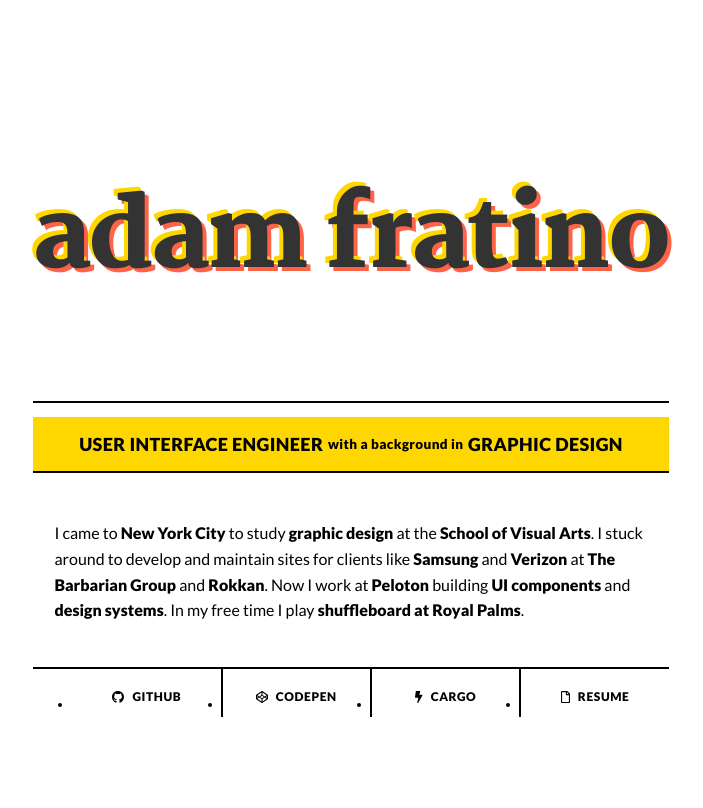
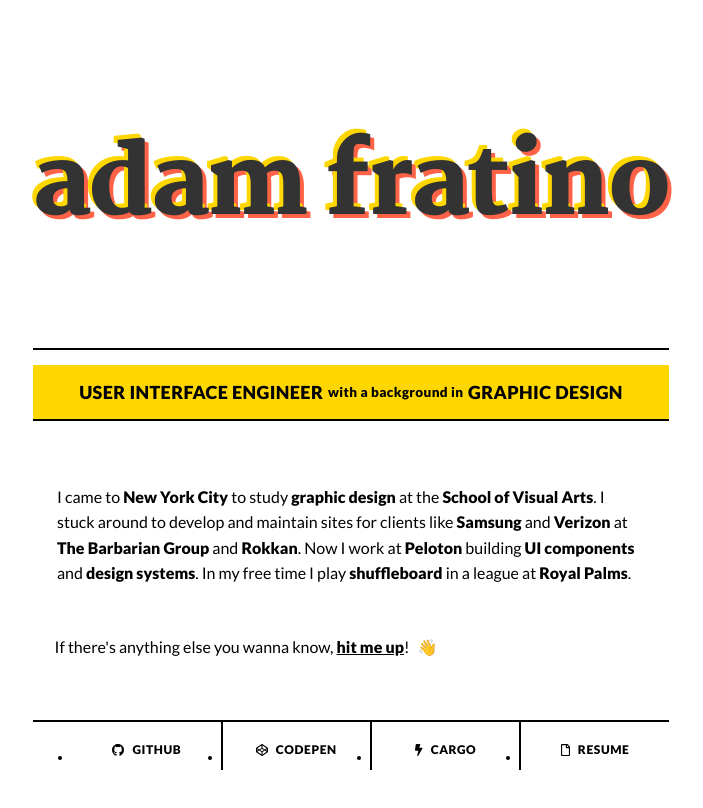
Before and after one commit to adamfratino/homepage, a Next.js app: page / in a window 1280 px wide. Shown: the top 808 px of the page, without its empty margins (297-1000 px from the left). Built offline with nearby package versions, Linux system fonts and the light colour scheme.

Commit message:
more (probably unnecessary) tweaking

```diff
--- /dev/null
+++ b/components/Contact.js
@@ -0,0 +1,43 @@
+import styled from 'styled-components';
+
+const Contact = ({ children }) => (
+  <ContactContainer>
+    <StyledContact>{children}</StyledContact>
+  </ContactContainer>
+);
+
+export default Contact;
+
+const ContactContainer = styled.div`
+  display: flex;
+  justify-content: center;
+  width: 100%;
+`;
+
+const StyledContact = styled.p`
+  font-family: 'Lato', sans-serif;
+  line-height: 1.6;
+  padding: 0 16px 32px;
+  max-width: 625px;
+  display: inline-block;
+  width: 100%;
+
+  @media (max-width: 700px) {
+    font-size: 14px;
+    padding: 32px 0;
+  }
+
+  a {
+    color: black;
+    font-weight: 600;
+    text-decoration: underline;
+
+    &:hover {
+      background-color: gold;
+    }
+  }
+
+  .wave {
+    margin-left: 8px;
+  }
+`;
--- a/components/Description.js
+++ b/components/Description.js
@@ -11,16 +11,14 @@
 const DescriptionContainer = styled.div`
   display: flex;
   justify-content: center;
-  width: 100%;
 `;
 
 const StyledDescription = styled.p`
   font-family: 'Lato', sans-serif;
   line-height: 1.6;
-  padding: 16px;
-  max-width: 625px;
+  padding: 32px 16px 16px;
+  max-width: 620px;
   display: inline-block;
-  width: 100%;
 
   @media (max-width: 700px) {
     font-size: 14px;
--- a/components/LinkGroup.js
+++ b/components/LinkGroup.js
@@ -97,7 +97,6 @@
         }
 
         span {
-          background-color: gold;
           transform: translate3d(4px, 0, 0);
         }
       }
--- a/components/index.js
+++ b/components/index.js
@@ -1,3 +1,4 @@
+import Contact from './Contact';
 import Container from './Container';
 import Description from './Description';
 import LinkGroup from './LinkGroup';
@@ -5,4 +6,4 @@
 import TextBand from './TextBand';
 import Title from './Title';
 
-export { Container, Description, LinkGroup, Main, TextBand, Title };
+export { Contact, Container, Description, LinkGroup, Main, TextBand, Title };
--- a/pages/index.js
+++ b/pages/index.js
@@ -1,6 +1,6 @@
 import Head from 'next/head';
 import { useEffect, useState } from 'react';
-import { Container, Description, LinkGroup, Main, TextBand, Title } from '../components';
+import { Contact, Container, Description, LinkGroup, Main, TextBand, Title } from '../components';
 import { createGlobalStyle } from 'styled-components';
 
 const GlobalStyle = createGlobalStyle`
@@ -42,8 +42,13 @@
           <Description>
             I came to <strong>New York City</strong> to study <strong>graphic design</strong> at the <strong>School of Visual Arts</strong>.
             I stuck around to develop and maintain sites for clients like <strong>Samsung</strong> and <strong>Verizon</strong> at <strong>The Barbarian Group</strong> and <strong>Rokkan</strong>.
-            Now I work at <strong>Peloton</strong> building <strong>UI components</strong> and <strong>design systems</strong>. In my free time I play <strong>shuffleboard at Royal Palms</strong>.
+            Now I work at <strong>Peloton</strong> building <strong>UI components</strong> and <strong>design systems</strong>.
+            In my free time I play <strong>shuffleboard</strong> in a league at <strong>Royal Palms</strong>.
           </Description>
+          <Contact>
+            If there's anything else you wanna know, <a href="mailto:hello@adamfratino.com">hit me up</a>!
+            <span className="wave">👋</span>
+          </Contact>
           <LinkGroup />
         </Container>
       </Main>
```
